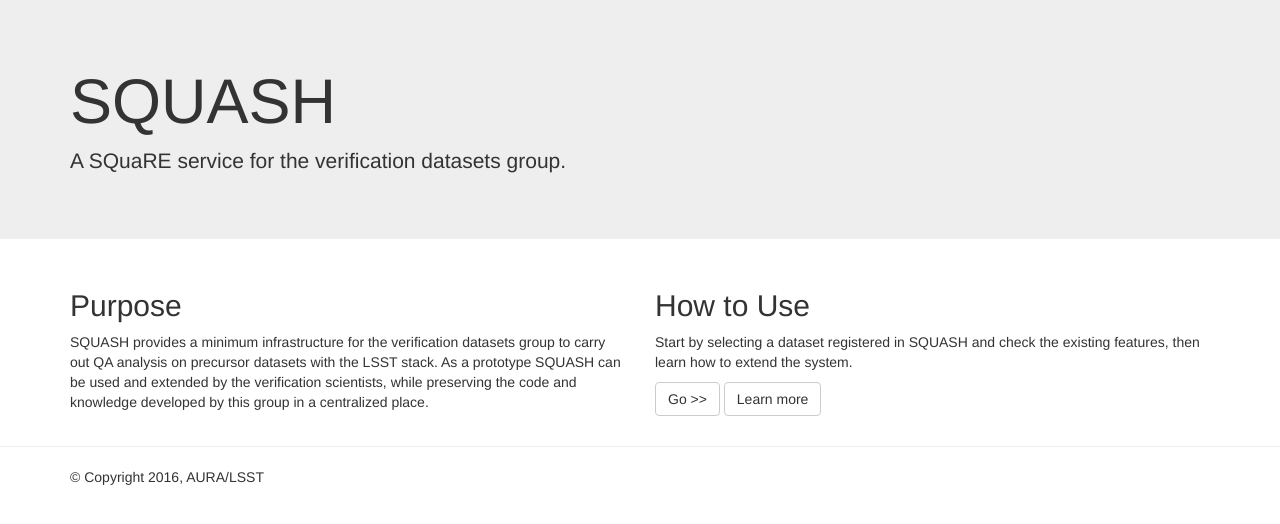
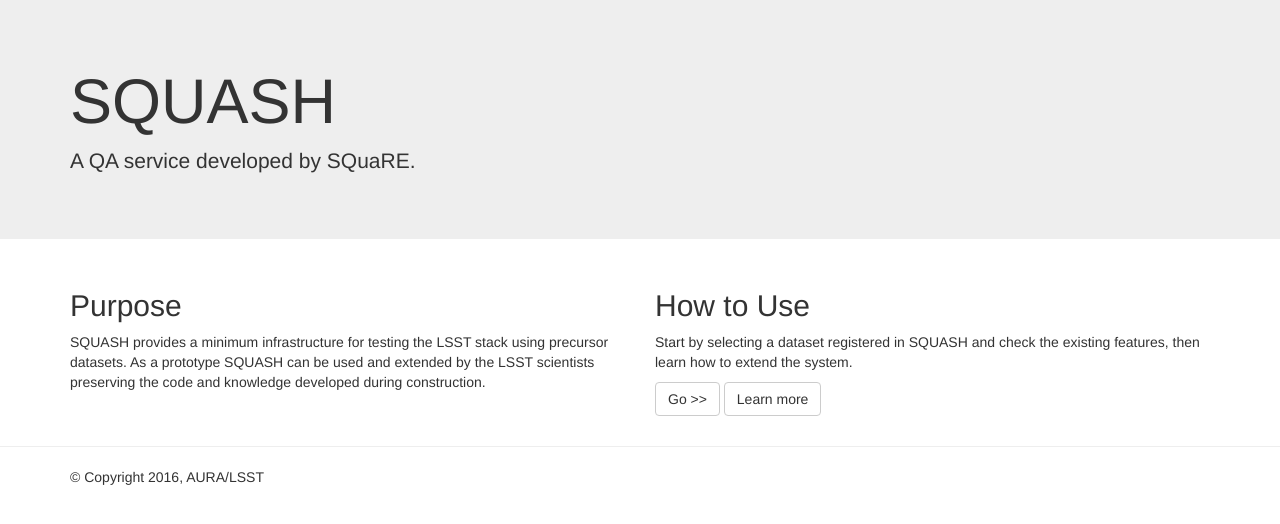
Before and after one commit to lsst-sqre/qa-dashboard, a Django app: page / in a window 1280 px wide. Shown: the part 51-575 px from the top of the page. Run offline with Django 3.2, Linux system fonts and the light colour scheme; some libraries are stand-ins or nearby versions.

Commit message:
Initial page text updated.

```diff
--- a/squash/templates/index.html
+++ b/squash/templates/index.html
@@ -9,7 +9,7 @@
 <div class="jumbotron">
     <div class="container">
         <h1>SQUASH</h1>
-        <p>A SQuaRE service for the verification datasets group.</p>
+        <p>A QA service developed by SQuaRE.</p>
     </div>
 </div>
 
@@ -18,12 +18,10 @@
         <div class="col-md-6">
             <h2>Purpose</h2>
             <p>SQUASH provides a minimum infrastructure for
-            the verification datasets group to carry out QA analysis
-            on precursor datasets with the LSST stack.
+            testing the LSST stack using precursor datasets.
 
-            As a prototype SQUASH can be used and extended by the verification
-            scientists, while preserving the code and knowledge developed by
-            this group in a centralized place.
+            As a prototype SQUASH can be used and extended by the LSST
+            scientists preserving the code and knowledge developed during construction.
 
             </p>
         </div>
```
